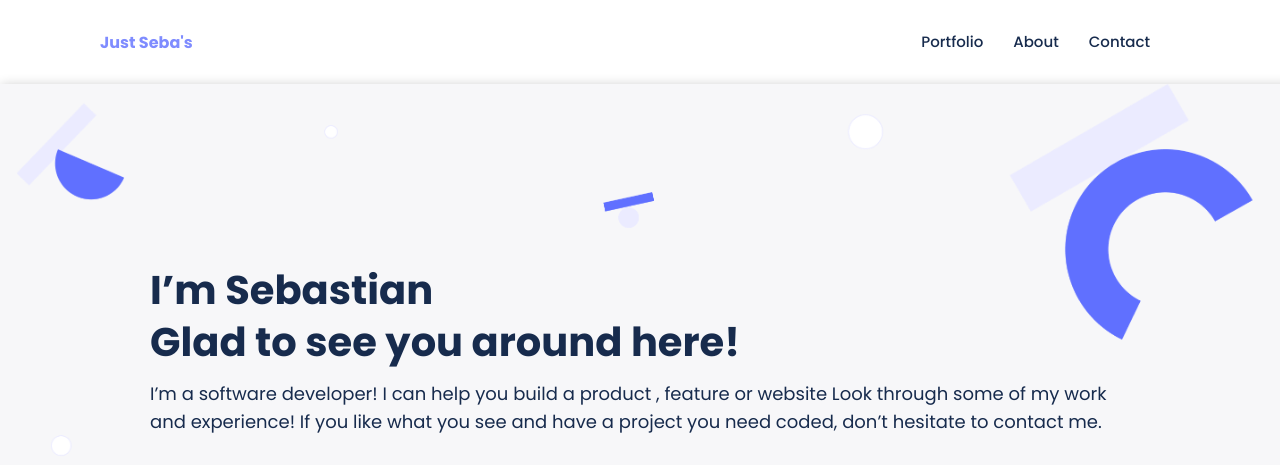
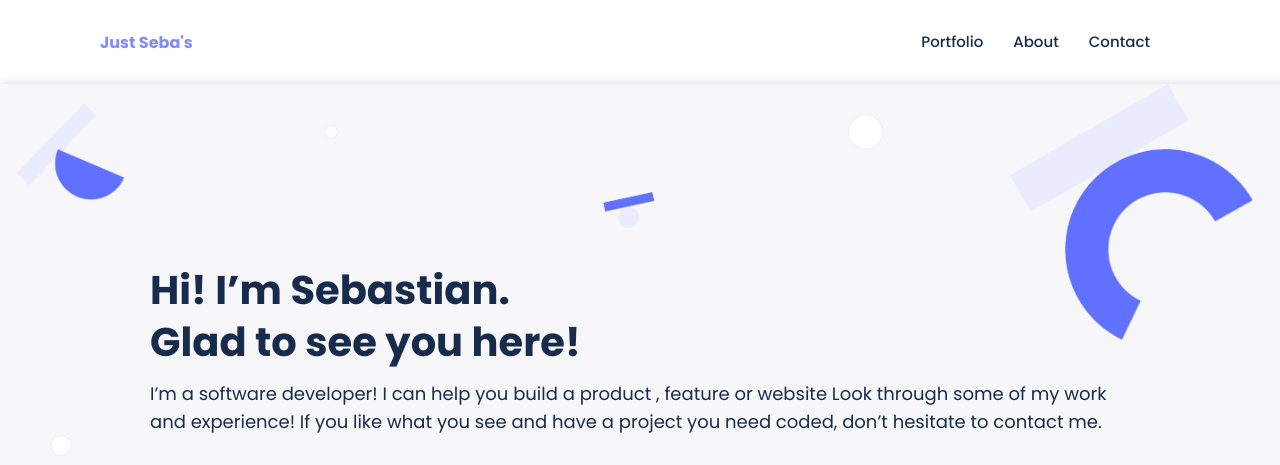
Before and after one commit to SebastianSolisFenger/my-portfolio-microverse, a website: page index.html in a window 1280 px wide. Shown: the top 465 px of the page. Drawn offline with Linux system fonts and the light colour scheme.

Commit message:
fix introduction to portfolio

```diff
--- a/index.html
+++ b/index.html
@@ -55,8 +55,8 @@
     <main>
       <section id="headline" class="headline">
         <h1>
-          I’m Sebastian <br />
-          Glad to see you around here!
+          Hi! I’m Sebastian.<br />
+          Glad to see you here!
         </h1>
         <p>
           I’m a software developer! I can help you build a product , feature or
```
